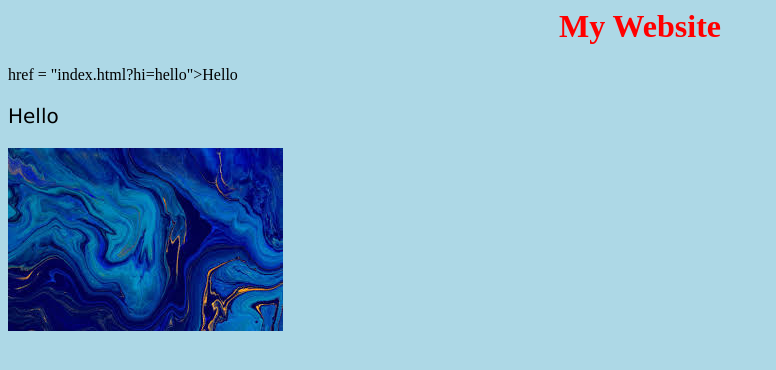
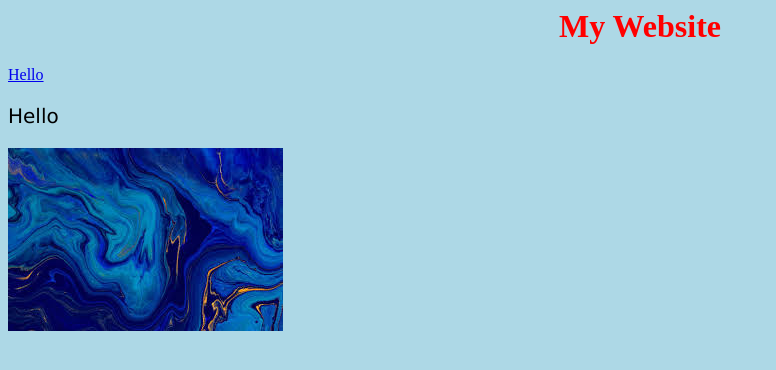
Before and after one commit to Coder2028-tech/Websitetest, a plain HTML site: page index.html in a window 1280 px wide. Shown: the whole page, without its empty margins (0-776 px from the left). Drawn offline with Linux system fonts and the light colour scheme.

Commit message:
Update index.html

```diff
--- a/index.html
+++ b/index.html
@@ -6,7 +6,7 @@
 
 <body>
 <h1>My Website</h1>
-<a>href = "index.html?hi=hello">Hello</a>
+<a href = "index.html?hi=hello">Hello</a>
 <p> Hello </p>
 <img src = "blue.jpeg" />
 </body>
```
